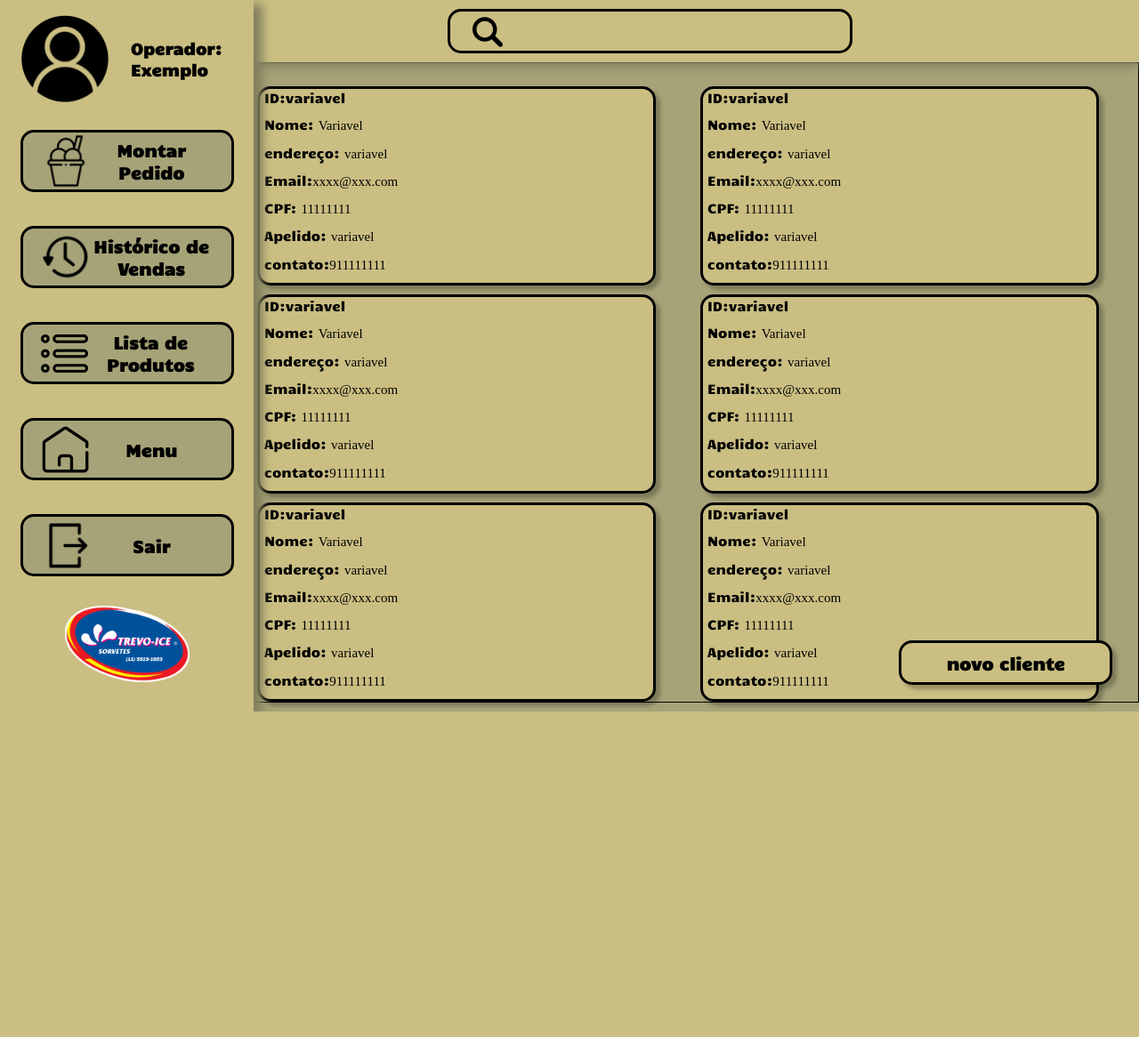
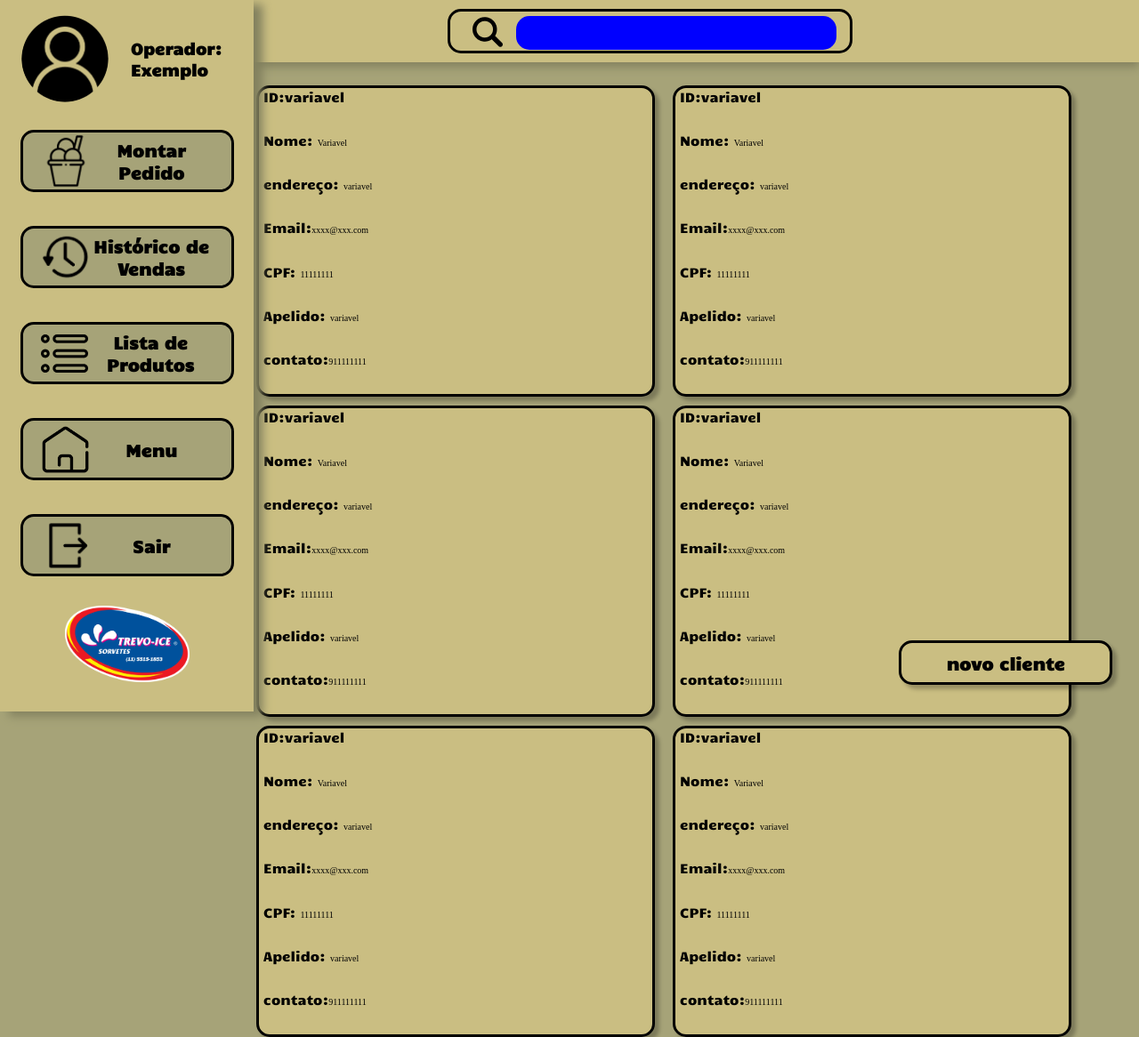
Before and after one commit to Victor-Otsuga/TCC, a PHP site: page /HTML/listagemcli.html in a window 1280 px wide. Shown: the whole page at 89% size. Before the commit the page ends 800 px from the top, so only its background shows below. Run offline with PHP 8.4, Linux system fonts and the light colour scheme.

Commit message:
Correção de Bugs

```diff
--- a/TCC2-master/CSS/Menu.css
+++ b/TCC2-master/CSS/Menu.css
@@ -223,7 +223,18 @@ h1 {
 #icon {
     width: 98px;
     height: 98px;
-    border-radius: 15px;
+    border-radius: 50px;
+    display: inline-block;
+
+    transition-duration: 1s;
+    transition-timing-function: linear;
+
+}
+
+#icon2 {
+    width: 98px;
+    height: 98px;
+    border-radius: 50px;
     display: inline-block;
 
     transition-duration: 1s;
--- a/TCC2-master/CSS/MenuMont.css
+++ b/TCC2-master/CSS/MenuMont.css
@@ -122,6 +122,7 @@ label,
     font-size: 18px;
     width: 40%;
     opacity: 1;
+text-align: left;
 
     transition-property: opacity;
     transition-delay: .7s;
@@ -223,14 +224,13 @@ h1 {
 #icon {
     width: 98px;
     height: 98px;
-    border-radius: 15px;
+    border-radius: 50px;
     display: inline-block;
 
     transition-duration: 1s;
     transition-timing-function: linear;
 
 }
-
 #nome {
 
     display: inline-block;
--- a/TCC2-master/CSS/listagem.css
+++ b/TCC2-master/CSS/listagem.css
@@ -9,53 +9,53 @@
   /* lista dos clientes */
 .clienteex{
     width: 35vw;
-    height: 224px;
+    height: 350px;
     padding-left: 5px;
     display: grid;
     background: #CABE82;
     border: 3px solid #000000;
     box-shadow: 5px 5px 4px rgba(0, 0, 0, 0.25);
     border-radius: 15px;
-    margin-right:50px ;
+    margin-right: 20px;
+    margin-top: 10px;
     text-align: left;
     text-decoration: none;
     color: #000;
+    float: left;
+        font-family: 'Candal';
+        font-style: normal;
+        font-size: 15px;
+
 
 
 
     }
+
+.clienteex:hover{  text-decoration: none;}
 #lista{
 
 
-    padding-left: 18rem;
-    padding-top: 1rem;
-    height: auto;
+    margin-left: 18rem;
+    margin-top: 1rem;
+    height: 100%;
     width: auto;
-    display: grid;
-    border: #000 solid 1px;
+
+
 }
 
-.listalinha{
-
-   height: 224px;
-   width: 100%;
-   display: flex;
-   margin-top: 10px;
-}
 
 /* pesquisa */
 
 #pes {
     float: right;
-    padding: 6px;
+    padding: 10px;
     font-size: 17px;
     margin-top: 5px;
-    padding: 10px;
     font-size: 1rem;
     height: auto;
     width: 80%;
     margin-bottom: 20px;
-    background-color: #CABE82;
+    background-color: blue;
     border:none;
     margin-right:15px ;
   }
@@ -237,16 +237,10 @@ position: fixed;
 
     .font{
         font-family: "Chenla";
-        font-size: 15px;
+        font-size: 10px;
     }
 
-    .inlicli {
-        font-family: 'Candal';
-        font-style: normal;
-        font-size: 15px;
 
-        height: fit-content;
-    }
 
 
     input[type=number]::-webkit-inner-spin-button {
--- a/TCC2-master/CSS/montarPedido.css
+++ b/TCC2-master/CSS/montarPedido.css
@@ -38,8 +38,8 @@
 .tabelaMontagem {
 
     padding-top: 10px;
-
-
+    padding-left: 20px;
+    padding-right: 20px;
     margin-top: 1rem;
     background: #CABE82;
     border: 3px solid #000000;
@@ -66,7 +66,7 @@
 
     width: 90%;
     height: 30px;
-    justify-content: space-evenly;
+    justify-content: space-between;
 
 
 
```
Also changed, not shown: TCC2-master/CSS/erro.css (added, +23 -0 lines), TCC2-master/Index.html (+4 -3 lines).
